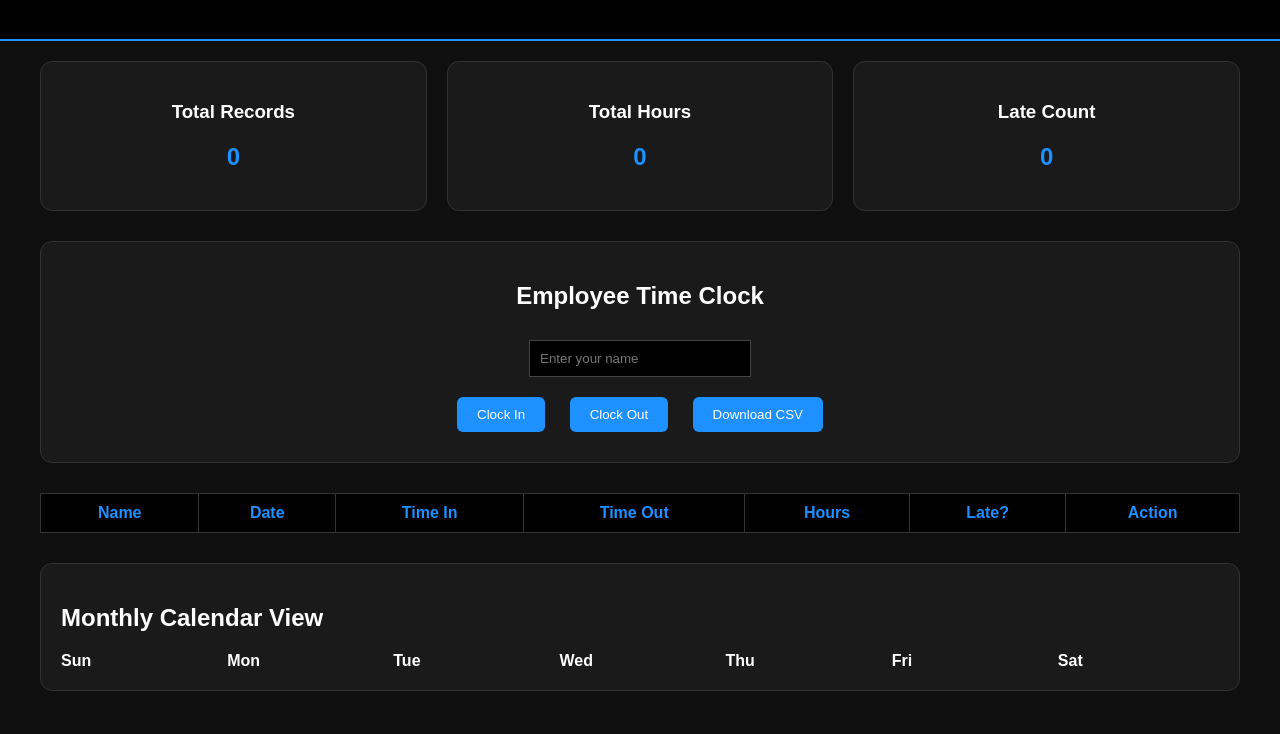
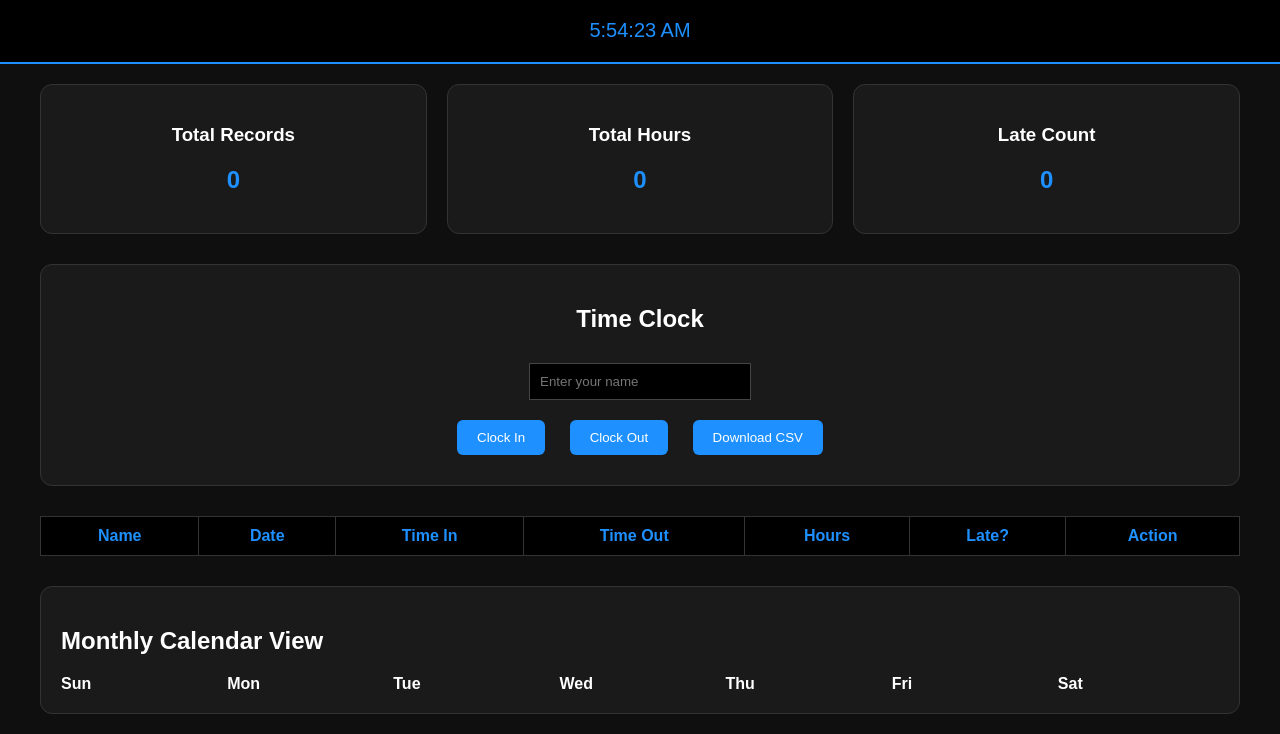
Before and after one commit to Lz28Justin/time-tracker, a website: page public/index.html in a window 1280 px wide. Shown: the part 81-815 px from the top of the page. Drawn offline with Linux system fonts and the light colour scheme; no server answers.

Commit message:
Update index.html

```diff
--- a/public/index.html
+++ b/public/index.html
@@ -15,6 +15,12 @@
             padding: 20px;
             text-align: center;
             border-bottom: 2px solid #1e90ff;
+        }
+
+        #liveClock {
+            font-size: 20px;
+            margin-top: 10px;
+            color: #1e90ff;
         }
 
         .container {
@@ -124,6 +130,7 @@
 
 <header>
     <h1>Timekeeping Dashboard</h1>
+    <div id="liveClock"></div>
 </header>
 
 <div class="container">
@@ -144,7 +151,7 @@
     </div>
 
     <div class="clock-box">
-        <h2>Employee Time Clock</h2>
+        <h2>Time Clock</h2>
         <input type="text" id="name" placeholder="Enter your name" required>
         <br>
         <button onclick="clockIn()">Clock In</button>
@@ -179,6 +186,24 @@
 </div>
 
 <script>
+
+// LIVE DIGITAL CLOCK (12-hour format)
+function updateClock(){
+    const now = new Date();
+    let hours = now.getHours();
+    let minutes = now.getMinutes().toString().padStart(2,'0');
+    let seconds = now.getSeconds().toString().padStart(2,'0');
+    let ampm = hours >= 12 ? "PM" : "AM";
+    hours = hours % 12;
+    hours = hours ? hours : 12;
+
+    document.getElementById("liveClock").innerText =
+        `${hours}:${minutes}:${seconds} ${ampm}`;
+}
+
+setInterval(updateClock, 1000);
+updateClock();
+
 
 function getCurrentDate(){
     return new Date().toISOString().split("T")[0];
```
